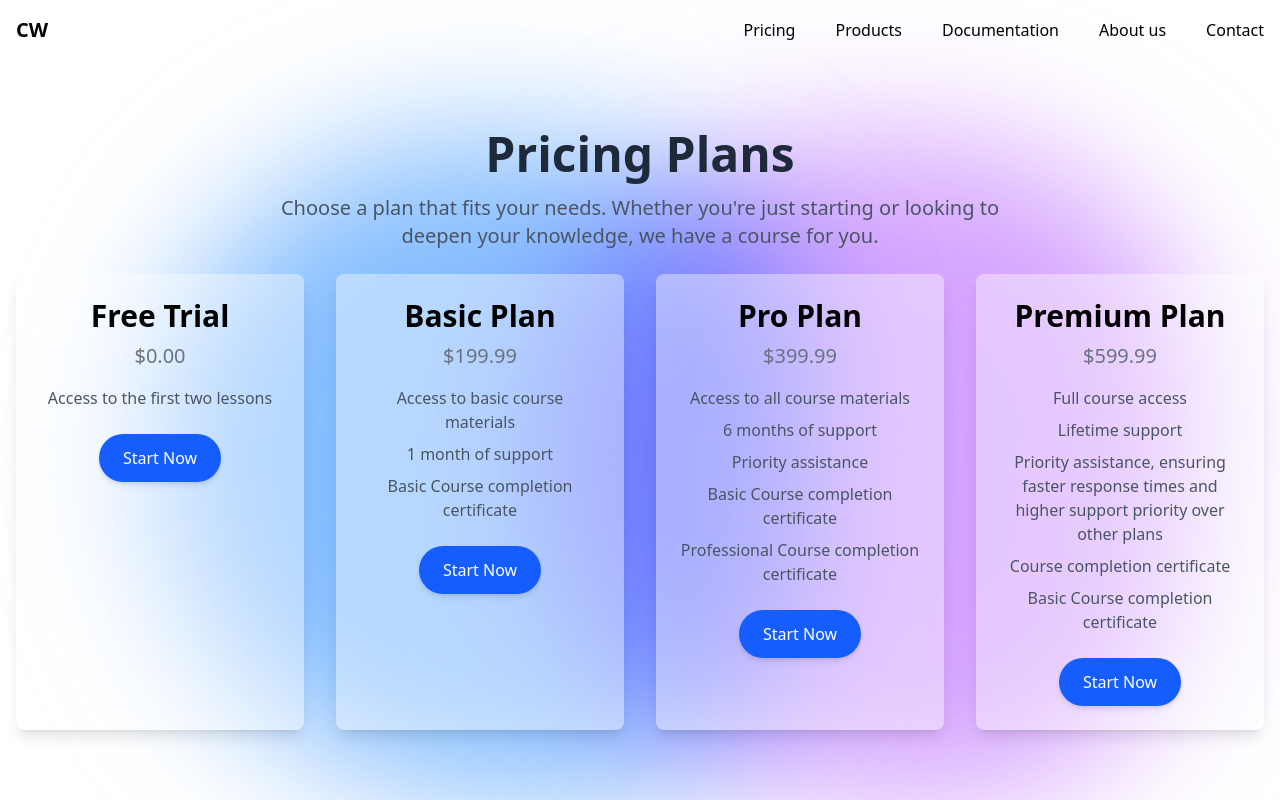
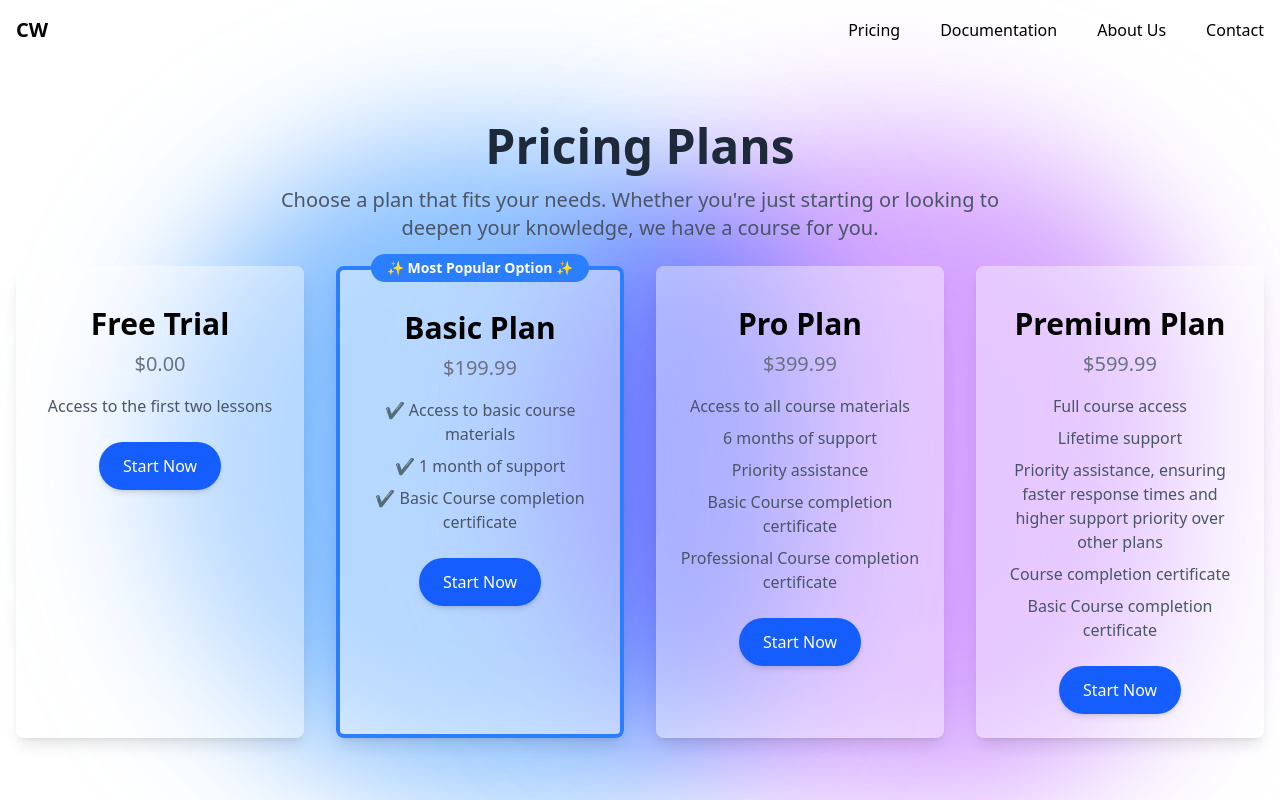
Before and after one commit to PeanutSoup55/cwlanding, a React (Vite) app: page /pricing in a window 1280 px wide. Built offline with nearby package versions, Linux system fonts and the light colour scheme.

Commit message:
created the stripe test enviorment

```diff
--- a/package.json
+++ b/package.json
@@ -10,6 +10,8 @@
     "preview": "vite preview"
   },
   "dependencies": {
+    "@stripe/react-stripe-js": "^3.3.0",
+    "@stripe/stripe-js": "^5.8.0",
     "@tailwindcss/vite": "^4.0.9",
     "emailjs": "^4.0.3",
     "emailjs-com": "^3.2.0",
--- a/src/components/Hero.jsx
+++ b/src/components/Hero.jsx
@@ -4,7 +4,7 @@ import iphone from "../assets/iphone.png"; // Mobile Image
 import TypingEffect from "./TypingEffect";
 import { Link } from "react-router-dom";
 import { FaLock, FaTools, FaChartBar } from "react-icons/fa";
-import gr from '../assets/gr.png'
+import pep from '../assets/pep.jpg'
 import Footer from "./Footer";
 
 const Hero = () => {
@@ -26,10 +26,10 @@ const Hero = () => {
   return (
     <div className="mt-70 relative min-h-screen bg-gray-50 overflow-auto flex flex-col items-center justify-center"> {/* Updated Hero Section to Center Content */}
 
-      {/* Header Text */}
-      <h1 className="text-7xl font-bold text-center bg-gradient-to-r from-blue-700 via-purple-500 to-pink-500 bg-clip-text text-transparent">
+      <h1 className="text-7xl font-bold text-center leading-normal bg-gradient-to-r from-blue-700 via-purple-500 to-pink-500 bg-clip-text text-transparent">
         <TypingEffect text={"Master Cybersecurity With CyberWise"} speed={30} />
       </h1>
+
 
       {/* Description */}
       <p className="max-w-4xl text-xl text-center text-gray-600 mt-4">
@@ -111,8 +111,8 @@ const Hero = () => {
         </div>
 
         {/* Statistic Image */}
-        <div className="w-[300px] h-[300px] bg-gray-300 rounded-full shadow-lg flex items-center justify-center">
-          <img src={gr} alt="" />
+        <div className="w-[500px]   shadow-lg flex items-center justify-center">
+          <img src={pep} alt="" />
           <p className="text-white text-4xl"></p> {/* Placeholder for the image */}
         </div>
       </div>
--- a/src/components/Navbar.jsx
+++ b/src/components/Navbar.jsx
@@ -10,9 +10,8 @@ const Navbar = () => {
         <div className="space-x-8 text-black">
           <ul className="list-none flex gap-10">
               <li><Link to="/pricing" className="hover:text-blue-500 cursor-pointer">Pricing</Link></li>
-              <li><Link to="/products" className="hover:text-blue-500 cursor-pointer">Products</Link></li>
               <li><Link to="/documentation" className="hover:text-blue-500 cursor-pointer">Documentation</Link></li>
-              <li><Link to="/about" className="hover:text-blue-500 cursor-pointer">About us</Link></li>
+              <li><Link to="/about" className="hover:text-blue-500 cursor-pointer">About Us</Link></li>
               <li><Link to="/contact" className="hover:text-blue-500 cursor-pointer">Contact</Link></li>
           </ul>
         </div>
--- a/src/components/Pricing.jsx
+++ b/src/components/Pricing.jsx
@@ -29,32 +29,46 @@ const Pricing = () => {
         {/* Pricing Cards */}
         <div className="mt-6 grid grid-cols-1 md:grid-cols-4 gap-8 w-full max-w-7xl ">
             <div className="p-6 bg-white/40 shadow-lg rounded-lg flex flex-col items-center relative z-10 ">
-            <h2 className="text-3xl font-semibold text-center">Free Trial</h2>
+            <h2 className="text-3xl font-semibold text-center mt-4">Free Trial</h2>
             <p className="text-center text-xl text-gray-500 mt-2">$0.00</p>
             <ul className="mt-4 text-gray-600 text-center space-y-2">
               <li>Access to the first two lessons</li>
             </ul>
-            <Link to="/payment" className="mt-6 text-white bg-blue-600 px-6 py-3 rounded-full shadow-md hover:bg-blue-700 transition duration-200">
+            <a
+              href="https://buy.stripe.com/test_5kA8z8dje1fddmE144"  // Stripe Checkout session URL
+              className="mt-6 text-white bg-blue-600 px-6 py-3 rounded-full shadow-md hover:bg-blue-700 transition duration-200"
+            >
               Start Now
-            </Link>
+            </a>
           </div>
-          {/* Basic Plan */}
-          <div className="p-6 bg-white/40 shadow-lg rounded-lg flex flex-col items-center relative z-10">
-            <h2 className="text-3xl font-semibold text-center">Basic Plan</h2>
+
+          <div className="relative p-6 bg-white/40 shadow-lg rounded-lg flex flex-col items-center border-4 border-blue-500">
+            <div className="absolute top-[-16px] bg-blue-500 text-white text-sm font-bold px-4 py-1 rounded-full flex items-center gap-2">
+              ✨ Most Popular Option ✨
+            </div>
+
+            <h2 className="text-3xl font-semibold text-center mt-4">Basic Plan</h2>
             <p className="text-center text-xl text-gray-500 mt-2">$199.99</p>
+
             <ul className="mt-4 text-gray-600 text-center space-y-2">
-              <li>Access to basic course materials</li>
-              <li>1 month of support</li>
-              <li>Basic Course completion certificate</li>
+              <li>✔ Access to basic course materials</li>
+              <li>✔ 1 month of support</li>
+              <li>✔ Basic Course completion certificate</li>
             </ul>
-            <Link to="/payment" className="mt-6 text-white bg-blue-600 px-6 py-3 rounded-full shadow-md hover:bg-blue-700 transition duration-200">
+
+            <a
+              href="https://buy.stripe.com/test_eVa4iS1Aw8HFciA3cf"  // Stripe Checkout session URL
+              className="mt-6 text-white bg-blue-600 px-6 py-3 rounded-full shadow-md hover:bg-blue-700 transition duration-200"
+            >
               Start Now
-            </Link>
+            </a>
           </div>
+
+
 
           {/* Pro Plan */}
           <div className="p-6 bg-white/40 shadow-lg rounded-lg flex flex-col items-center relative z-10">
-            <h2 className="text-3xl font-semibold text-center">Pro Plan</h2>
+            <h2 className="text-3xl font-semibold text-center mt-4">Pro Plan</h2>
             <p className="text-center text-xl text-gray-500 mt-2">$399.99</p>
             <ul className="mt-4 text-gray-600 text-center space-y-2">
               <li>Access to all course materials</li>
@@ -63,14 +77,17 @@ const Pricing = () => {
               <li>Basic Course completion certificate</li>
               <li>Professional Course completion certificate</li>
             </ul>
-            <Link to="/payment" className="mt-6 text-white bg-blue-600 px-6 py-3 rounded-full shadow-md hover:bg-blue-700 transition duration-200">
+            <a
+              href="https://buy.stripe.com/test_cN2g1Acfa1fddmE4gh"  // Stripe Checkout session URL
+              className="mt-6 text-white bg-blue-600 px-6 py-3 rounded-full shadow-md hover:bg-blue-700 transition duration-200"
+            >
               Start Now
-            </Link>
+            </a>
           </div>
 
           {/* Premium Plan */}
           <div className="p-6 bg-white/40 shadow-lg rounded-lg flex flex-col items-center relative z-10">
-            <h2 className="text-3xl font-semibold text-center">Premium Plan</h2>
+            <h2 className="text-3xl font-semibold text-center mt-4">Premium Plan</h2>
             <p className="text-center text-xl text-gray-500 mt-2">$599.99</p>
             <ul className="mt-4 text-gray-600 text-center space-y-2">
               <li>Full course access</li>
@@ -79,9 +96,12 @@ const Pricing = () => {
               <li>Course completion certificate</li>
               <li>Basic Course completion certificate</li>
             </ul>
-            <Link to="/payment" className="mt-6 text-white bg-blue-600 px-6 py-3 rounded-full shadow-md hover:bg-blue-700 transition duration-200">
+            <a
+              href="https://buy.stripe.com/test_7sIbLk2EA0b91DWdQS"  // Stripe Checkout session URL
+              className="mt-6 text-white bg-blue-600 px-6 py-3 rounded-full shadow-md hover:bg-blue-700 transition duration-200"
+            >
               Start Now
-            </Link>
+            </a>
           </div>
         </div>
       </div>
```
Also changed, not shown: 2 other files (tests, documents, lock files or other folders).
